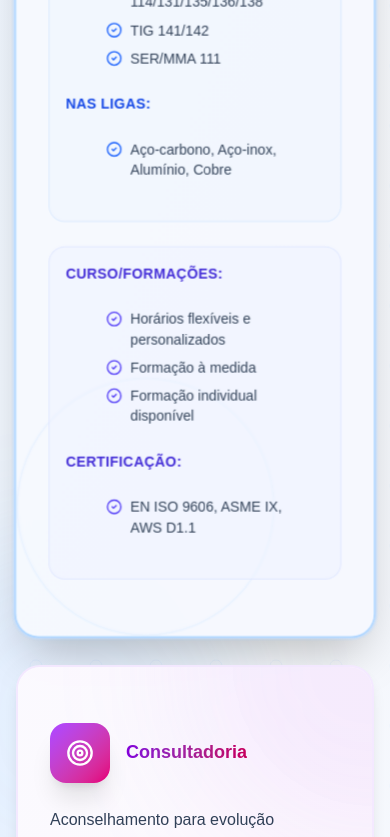
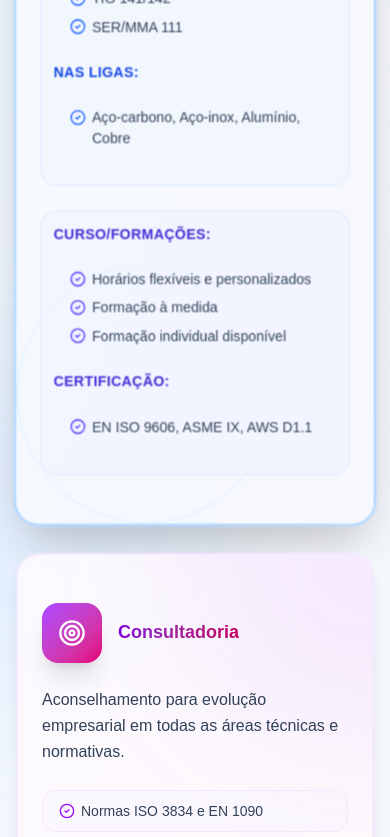
Before and after one commit to lrmourao-com/lrmourao-com.github.io, a Next.js app in the folder website/: page / in a window 390 px wide. Shown: the part 2440-3277 px from the top of the page. Built offline with nearby package versions, Linux system fonts and the light colour scheme.

Commit message:
Services Tweaks breakpoints etc...

```diff
--- a/website/src/app/components/Services.tsx
+++ b/website/src/app/components/Services.tsx
@@ -1,5 +1,17 @@
 import { Card, CardContent } from "@/components/ui/card";
-import { GraduationCap, CheckCircle2, Target, Users, Shield, Award } from "lucide-react";
+import {
+  Award,
+  CheckCircle2,
+  GraduationCap,
+  Shield,
+  Target,
+  Users,
+} from "lucide-react";
+import { cn } from "@/lib/utils";
+
+// Reusable Tailwind class tokens for lists
+const ulBase = "text-slate-700 text-sm md:text-base";
+const liBase = "flex items-start gap-1.5 pl-4";
 
 export function Services() {
   return (
@@ -52,7 +64,7 @@ export function Services() {
                 <div className="absolute inset-0 bg-linear-to-br from-blue-50 to-indigo-50 opacity-50 group-hover:opacity-70 transition-opacity duration-500" />
                 <div className="absolute top-0 right-0 w-96 h-96 bg-blue-400/10 rounded-full blur-3xl -mr-48 -mt-48 group-hover:bg-blue-400/20 transition-all duration-700" />
                 <div className="absolute bottom-0 left-0 w-64 h-64 border-2 border-blue-200/20 rounded-full group-hover:scale-150 transition-transform duration-700" />
-                <CardContent className="p-8 md:p-10 relative h-full">
+                <CardContent className="p-6 md:p-10 relative h-full">
                   <div className="flex items-center gap-4 mb-6">
                     <div className="bg-linear-to-br from-blue-500 to-blue-600 group-hover:from-blue-600 group-hover:to-blue-700 p-4 rounded-2xl shadow-xl group-hover:shadow-2xl transition-all duration-500 group-hover:scale-110 group-hover:rotate-6">
                       <GraduationCap className="w-7 h-7 text-white" />
@@ -68,36 +80,30 @@ export function Services() {
                   </p>
 
                   <div className="grid xl:grid-cols-2 gap-6">
-                    <div className="bg-blue-50/50 p-4 rounded-2xl border border-blue-100">
+                    <div className="bg-blue-50/50 p-3 md:p-4 rounded-2xl border border-blue-100">
                       <p className="font-black text-blue-700 mb-3 text-sm uppercase tracking-wide">
                         Processos:
                       </p>
-                      <ul className="space-y-2 text-slate-700">
-                        <li className="flex items-start gap-2">
+                      <ul className={cn("space-y-2", ulBase)}>
+                        {[
+                          "MIG/MAG/FF 114/131/135/136/138",
+                          "TIG 141/142",
+                          "SER/MMA 111",
+                        ].map((t) => (
+                          <li className={liBase}>
                             <CheckCircle2 className="w-4 h-4 text-blue-600 mt-0.5 shrink-0" />
                             <span className="text-sm md:text-base font-medium">
-                            MIG/MAG/FF 114/131/135/136/138
+                              {t}
                             </span>
                           </li>
-                        <li className="flex items-start gap-2">
-                          <CheckCircle2 className="w-4 h-4 text-blue-600 mt-0.5 shrink-0" />
-                          <span className="text-sm md:text-base font-medium">
-                            TIG 141/142
-                          </span>
-                        </li>
-                        <li className="flex items-start gap-2">
-                          <CheckCircle2 className="w-4 h-4 text-blue-600 mt-0.5 shrink-0" />
-                          <span className="text-sm md:text-base font-medium">
-                            SER/MMA 111
-                          </span>
-                        </li>
+                        ))}
                       </ul>
 
                       <p className="font-black text-blue-700 mb-3 mt-4 text-sm uppercase tracking-wide">
                         Nas ligas:
                       </p>
-                      <ul className="space-y-2 text-slate-700">
-                        <li className="flex items-start gap-2">
+                      <ul className={cn("space-y-2", ulBase)}>
+                        <li className={liBase}>
                           <CheckCircle2 className="w-4 h-4 text-blue-600 mt-0.5 shrink-0" />
                           <span className="text-sm md:text-base font-medium">
                             Aço-carbono, Aço-inox, Alumínio, Cobre
@@ -106,36 +112,30 @@ export function Services() {
                       </ul>
                     </div>
 
-                    <div className="bg-indigo-50/50 p-4 rounded-2xl border border-indigo-100">
+                    <div className="bg-indigo-50/50 p-3 md:p-4 rounded-2xl border border-indigo-100">
                       <p className="font-black text-indigo-700 mb-3 text-sm uppercase tracking-wide">
                         Curso/Formações:
                       </p>
-                      <ul className="space-y-2 text-slate-700">
-                        <li className="flex items-start gap-2">
+                      <ul className={cn("space-y-2", ulBase)}>
+                        {[
+                          "Horários flexíveis e personalizados",
+                          "Formação à medida",
+                          "Formação individual disponível",
+                        ].map((t) => (
+                          <li className={liBase} key={t}>
                             <CheckCircle2 className="w-4 h-4 text-indigo-600 mt-0.5 shrink-0" />
                             <span className="text-sm md:text-base font-medium">
-                            Horários flexíveis e personalizados
+                              {t}
                             </span>
                           </li>
-                        <li className="flex items-start gap-2">
-                          <CheckCircle2 className="w-4 h-4 text-indigo-600 mt-0.5 shrink-0" />
-                          <span className="text-sm md:text-base font-medium">
-                            Formação à medida
-                          </span>
-                        </li>
-                        <li className="flex items-start gap-2">
-                          <CheckCircle2 className="w-4 h-4 text-indigo-600 mt-0.5 shrink-0" />
-                          <span className="text-sm md:text-base font-medium">
-                            Formação individual disponível
-                          </span>
-                        </li>
+                        ))}
                       </ul>
 
                       <p className="font-black text-indigo-700 mb-3 mt-4 text-sm uppercase tracking-wide">
                         Certificação:
                       </p>
-                      <ul className="space-y-2 text-slate-700">
-                        <li className="flex items-start gap-2">
+                      <ul className={cn("space-y-2", ulBase)}>
+                        <li className={liBase}>
                           <CheckCircle2 className="w-4 h-4 text-indigo-600 mt-0.5 shrink-0" />
                           <span className="text-sm md:text-base font-medium">
                             EN ISO 9606, ASME IX, AWS D1.1
@@ -154,7 +154,7 @@ export function Services() {
                 <div className="absolute inset-0 bg-linear-to-br from-purple-50 to-pink-50 opacity-50 group-hover:opacity-70 transition-opacity duration-500" />
                 <div className="absolute top-0 right-0 w-96 h-96 bg-purple-400/10 rounded-full blur-3xl -mr-48 -mt-48 group-hover:bg-purple-400/20 transition-all duration-700" />
                 <div className="absolute bottom-0 left-0 w-64 h-64 border-2 border-purple-200/20 rounded-full group-hover:scale-150 transition-transform duration-700" />
-                <CardContent className="p-8 md:p-10 relative h-full">
+                <CardContent className="p-6 md:p-10 relative h-full">
                   <div className="flex items-center gap-4 mb-6">
                     <div className="bg-linear-to-br from-purple-500 to-pink-600 group-hover:from-purple-600 group-hover:to-pink-700 p-4 rounded-2xl shadow-xl group-hover:shadow-2xl transition-all duration-500 group-hover:scale-110 group-hover:rotate-6 shrink-0">
                       <Target className="w-7 h-7 text-white" />
@@ -167,7 +167,7 @@ export function Services() {
                     Aconselhamento para evolução empresarial em todas as áreas
                     técnicas e normativas.
                   </p>
-              <ul className="space-y-2.5 text-slate-700 text-sm md:text-base">
+                  <ul className={cn("space-y-2.5", ulBase)}>
                     {[
                       "Normas ISO 3834 e EN 1090",
                       "Aquisição de equipamentos",
@@ -180,7 +180,12 @@ export function Services() {
                     ].map((t) => (
                       <li
                         key={t}
-                        className="flex items-start gap-2 bg-purple-50/50 p-2.5 rounded-xl border border-purple-100"
+                        className={cn(
+                          "bg-purple-50/50 p-2.5",
+                          "rounded-xl border",
+                          "border-purple-100",
+                          liBase,
+                        )}
                       >
                         <CheckCircle2 className="w-4 h-4 text-purple-600 mt-0.5 shrink-0" />
                         <span className="font-medium">{t}</span>
@@ -199,7 +204,7 @@ export function Services() {
                 <div className="absolute inset-0 bg-linear-to-br from-emerald-50 to-green-50 opacity-50 group-hover:opacity-70 transition-opacity duration-500" />
                 <div className="absolute top-0 right-0 w-96 h-96 bg-emerald-400/10 rounded-full blur-3xl -mr-48 -mt-48 group-hover:bg-emerald-400/20 transition-all duration-700" />
                 <div className="absolute bottom-0 left-0 w-64 h-64 border-2 border-emerald-200/20 rounded-full group-hover:scale-150 transition-transform duration-700" />
-                <CardContent className="p-8 md:p-10 relative h-full">
+                <CardContent className="p-6 md:p-10 relative h-full">
                   <div className="flex items-center gap-4 mb-6">
                     <div className="bg-linear-to-br from-emerald-500 to-green-600 group-hover:from-emerald-600 group-hover:to-green-700 p-4 rounded-2xl shadow-xl group-hover:shadow-2xl transition-all duration-500 group-hover:scale-110 group-hover:rotate-6 shrink-0">
                       <Users className="w-7 h-7 text-white" />
@@ -213,72 +218,43 @@ export function Services() {
                   </p>
 
                   <div className="flex flex-col gap-6">
-                    <div className="bg-emerald-50/50 p-4 rounded-2xl border border-emerald-100">
+                    <div className="bg-emerald-50/50 p-3 md:p-4 rounded-2xl border border-emerald-100">
                       <p className="font-black text-emerald-700 mb-3 text-sm uppercase tracking-wide">
                         Certificação empresarial
                       </p>
-                      <ul className="space-y-2 text-slate-700 text-sm md:text-base">
-                        <li className="flex items-start gap-2">
+                      <ul className={cn("space-y-2", ulBase)}>
+                        {[
+                          "EN ISO 3834",
+                          "EN ISO 9606",
+                          "EN 1090",
+                          "EN 15614",
+                        ].map((t) => (
+                          <li key={t} className={liBase}>
                             <CheckCircle2 className="w-4 h-4 text-emerald-600 mt-0.5 shrink-0" />
-                          <span className="font-medium">EN ISO 3834</span>
+                            <span className="font-medium">{t}</span>
                           </li>
-                        <li className="flex items-start gap-2">
-                          <CheckCircle2 className="w-4 h-4 text-emerald-600 mt-0.5 shrink-0" />
-                          <span className="font-medium">EN ISO 9606</span>
-                        </li>
-                        <li className="flex items-start gap-2">
-                          <CheckCircle2 className="w-4 h-4 text-emerald-600 mt-0.5 shrink-0" />
-                          <span className="font-medium">EN 1090</span>
-                        </li>
-                        <li className="flex items-start gap-2">
-                          <CheckCircle2 className="w-4 h-4 text-emerald-600 mt-0.5 shrink-0" />
-                          <span className="font-medium">EN 15614</span>
-                        </li>
+                        ))}
                       </ul>
                     </div>
-                    <div className="bg-emerald-50/50 p-4 rounded-2xl border border-emerald-100">
+                    <div className="bg-emerald-50/50 p-3 md:p-4 rounded-2xl border border-emerald-100">
                       <p className="font-black text-emerald-700 mb-3 text-sm uppercase tracking-wide">
                         Responsabilidades Técnicas
                       </p>
-                      <ul className="space-y-2 text-slate-700 text-sm md:text-base">
-                        <li className="flex items-start gap-2">
+                      <ul className={cn("space-y-2", ulBase)}>
+                        {[
+                          "Realização de RQPS e EPS's",
+                          "Selecionar e/ou aprovar processos de soldadura adequados ao material e aplicação (TIG, MAG, MMA, etc.).",
+                          "Validar e controlar WPS (Especificações de Procedimentos de Soldadura).",
+                          "Definir e supervisionar a qualificação de procedimentos (WPQR) e de soldadores/operadores.",
+                          "Escolher materiais de base e de adição (ver EN ISO 15608, 2560, 14341, etc.).",
+                          "Determinar gases de proteção, polaridades, posições de soldadura, parâmetros elétricos e tratamentos térmicos.",
+                          "Aprovar planos de inspeção e ensaio (ITP).",
+                        ].map((t) => (
+                          <li key={t} className={liBase}>
                             <CheckCircle2 className="w-4 h-4 text-emerald-600 mt-0.5 shrink-0" />
-                          <span className="font-medium">Realização de RQPS e EPS's</span>
+                            <span className="font-medium">{t}</span>
                           </li>
-                        <li className="flex items-start gap-2">
-                          <CheckCircle2 className="w-4 h-4 text-emerald-600 mt-0.5 shrink-0" />
-                          <span className="font-medium">
-                            Selecionar e/ou aprovar processos de soldadura adequados ao material e aplicação (TIG, MAG, MMA, etc.).
-                          </span>
-                        </li>
-                        <li className="flex items-start gap-2">
-                          <CheckCircle2 className="w-4 h-4 text-emerald-600 mt-0.5 shrink-0" />
-                          <span className="font-medium">
-                            Validar e controlar WPS (Especificações de Procedimentos de Soldadura).
-                          </span>
-                        </li>
-                        <li className="flex items-start gap-2">
-                          <CheckCircle2 className="w-4 h-4 text-emerald-600 mt-0.5 shrink-0" />
-                          <span className="font-medium">
-                            Definir e supervisionar a qualificação de procedimentos (WPQR) e de soldadores/operadores.
-                          </span>
-                        </li>
-                        <li className="flex items-start gap-2">
-                          <CheckCircle2 className="w-4 h-4 text-emerald-600 mt-0.5 shrink-0" />
-                          <span className="font-medium">
-                            Escolher materiais de base e de adição (ver EN ISO 15608, 2560, 14341, etc.).
-                          </span>
-                        </li>
-                        <li className="flex items-start gap-2">
-                          <CheckCircle2 className="w-4 h-4 text-emerald-600 mt-0.5 shrink-0" />
-                          <span className="font-medium">
-                            Determinar gases de proteção, polaridades, posições de soldadura, parâmetros elétricos e tratamentos térmicos.
-                          </span>
-                        </li>
-                        <li className="flex items-start gap-2">
-                          <CheckCircle2 className="w-4 h-4 text-emerald-600 mt-0.5 shrink-0" />
-                          <span className="font-medium">Aprovar planos de inspeção e ensaio (ITP).</span>
-                        </li>
+                        ))}
                       </ul>
                     </div>
                   </div>
@@ -292,7 +268,7 @@ export function Services() {
                 <div className="absolute inset-0 bg-linear-to-br from-red-50 to-rose-50 opacity-50 group-hover:opacity-70 transition-opacity duration-500" />
                 <div className="absolute top-0 right-0 w-64 h-64 bg-red-400/10 rounded-full blur-3xl -mr-32 -mt-32 group-hover:bg-red-400/20 transition-all duration-700" />
                 <div className="absolute bottom-0 left-0 w-48 h-48 border-2 border-red-200/20 rounded-full group-hover:scale-150 transition-transform duration-700" />
-                <CardContent className="p-8 relative h-full flex flex-col">
+                <CardContent className="p-6 md:p-10 relative h-full flex flex-col">
                   <div className="flex items-center gap-4 mb-6">
                     <div className="bg-linear-to-br from-red-500 to-rose-600 group-hover:from-red-600 group-hover:to-rose-700 p-4 rounded-2xl shadow-xl group-hover:shadow-2xl transition-all duration-500 group-hover:scale-110 group-hover:rotate-6 shrink-0">
                       <Shield className="w-7 h-7 text-white" />
@@ -305,7 +281,7 @@ export function Services() {
                     Garantia de qualidade através de inspeções rigorosas e
                     controlo de processos.
                   </p>
-                  <ul className="space-y-2.5 text-slate-700 text-sm md:text-base">
+                  <ul className={cn("space-y-2.5", ulBase)}>
                     {[
                       "Inspeção visual EN ISO 17637 e ISO 5817",
                       "Controlo dimensional e conformidade",
@@ -316,7 +292,12 @@ export function Services() {
                     ].map((t) => (
                       <li
                         key={t}
-                        className="flex items-start gap-2 bg-red-50/50 p-2.5 rounded-xl border border-red-100"
+                        className={cn(
+                          "bg-red-50/50 p-2.5",
+                          "rounded-xl border",
+                          "border-red-100",
+                          liBase,
+                        )}
                       >
                         <CheckCircle2 className="w-4 h-4 text-red-600 mt-0.5 shrink-0" />
                         <span className="font-medium">{t}</span>
@@ -335,7 +316,7 @@ export function Services() {
             <div className="absolute inset-0 bg-linear-to-br from-amber-50 to-orange-50 opacity-50 group-hover:opacity-70 transition-opacity duration-500" />
             <div className="absolute top-0 right-0 w-96 h-96 bg-amber-400/10 rounded-full blur-3xl -mr-48 -mt-48 group-hover:bg-amber-400/20 transition-all duration-700" />
             <div className="absolute bottom-0 left-0 w-64 h-64 border-2 border-amber-200/20 rounded-full group-hover:scale-150 transition-transform duration-700" />
-            <CardContent className="p-8 md:p-10 relative h-full flex flex-col">
+            <CardContent className="p-6 md:p-10 relative h-full flex flex-col">
               <div className="flex items-center gap-4 mb-6">
                 <div className="bg-linear-to-br from-amber-500 to-orange-600 group-hover:from-amber-600 group-hover:to-orange-700 p-4 rounded-2xl shadow-xl group-hover:shadow-2xl transition-all duration-500 group-hover:scale-110 group-hover:rotate-6 shrink-0">
                   <Award className="w-7 h-7 text-white" />
@@ -348,37 +329,19 @@ export function Services() {
                 Apoio completo na obtenção e manutenção de certificações
                 essenciais.
               </p>
-              <ul className="grid md:grid-cols-2 gap-6 mt-auto text-slate-700 text-sm md:text-base">
-                <li className="flex items-start gap-2 bg-amber-50/50 p-3 rounded-xl border border-amber-100">
+              <ul className={cn("grid md:grid-cols-2 gap-6 mt-auto", ulBase)}>
+                {[
+                  "Certificação empresas EN 1090, EN ISO 9606, ISO 3834 e EN 15614",
+                  "Certificação soldadores EN ISO 9606, ASME IX, AWS D1.1",
+                  "Processo completo: preparação até auditoria",
+                  "Renovação e manutenção de certificações",
+                  "Preparação de documentação técnica",
+                ].map((t) => (
+                  <li key={t} className={liBase}>
                     <CheckCircle2 className="w-4 h-4 text-amber-600 mt-0.5 shrink-0" />
-                  <span className="font-medium">
-                    Certificação empresas EN 1090, EN ISO 9606, ISO 3834 e EN 15614
-                  </span>
+                    <span className="font-medium">{t}</span>
                   </li>
-                <li className="flex items-start gap-2 bg-amber-50/50 p-3 rounded-xl border border-amber-100">
-                  <CheckCircle2 className="w-4 h-4 text-amber-600 mt-0.5 shrink-0" />
-                  <span className="font-medium">
-                    Certificação soldadores EN ISO 9606, ASME IX, AWS D1.1
-                  </span>
-                </li>
-                <li className="flex items-start gap-2 bg-amber-50/50 p-3 rounded-xl border border-amber-100">
-                  <CheckCircle2 className="w-4 h-4 text-amber-600 mt-0.5 shrink-0" />
-                  <span className="font-medium">
-                    Processo completo: preparação até auditoria
-                  </span>
-                </li>
-                <li className="flex items-start gap-2 bg-orange-50/50 p-3 rounded-xl border border-orange-100">
-                  <CheckCircle2 className="w-4 h-4 text-orange-600 mt-0.5 shrink-0" />
-                  <span className="font-medium">
-                    Renovação e manutenção de certificações
-                  </span>
-                </li>
-                <li className="flex items-start gap-2 bg-orange-50/50 p-3 rounded-xl border border-orange-100">
-                  <CheckCircle2 className="w-4 h-4 text-orange-600 mt-0.5 shrink-0" />
-                  <span className="font-medium">
-                    Preparação de documentação técnica
-                  </span>
-                </li>
+                ))}
               </ul>
             </CardContent>
           </Card>
--- a/website/src/app/globals.css
+++ b/website/src/app/globals.css
@@ -98,7 +98,7 @@ a:hover {
 
 ul, ol {
   margin-bottom: 25px;
-  padding: 0 40px;
+  padding: 0;
 }
 
 ul {
```
Lines whose indentation alone changed are shown as unchanged.
